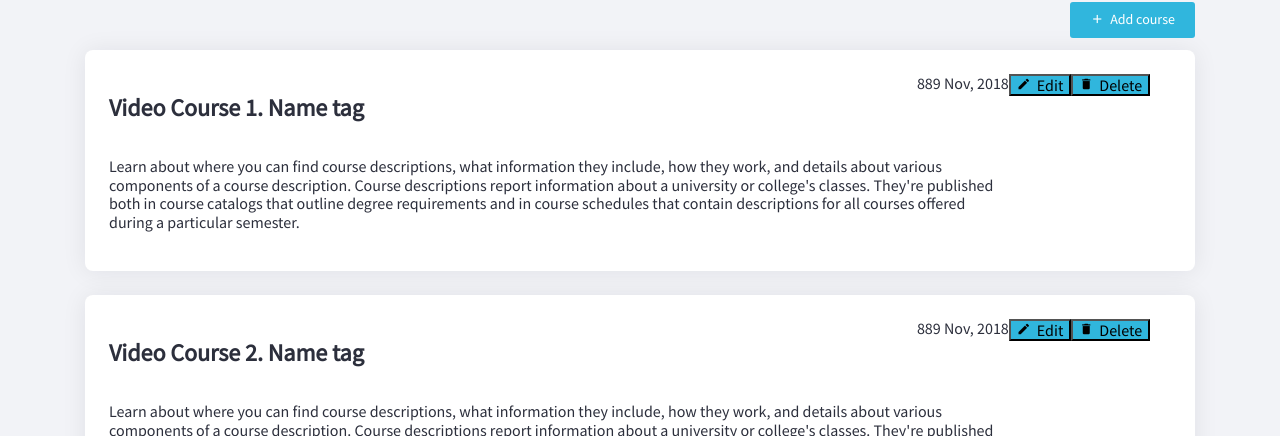
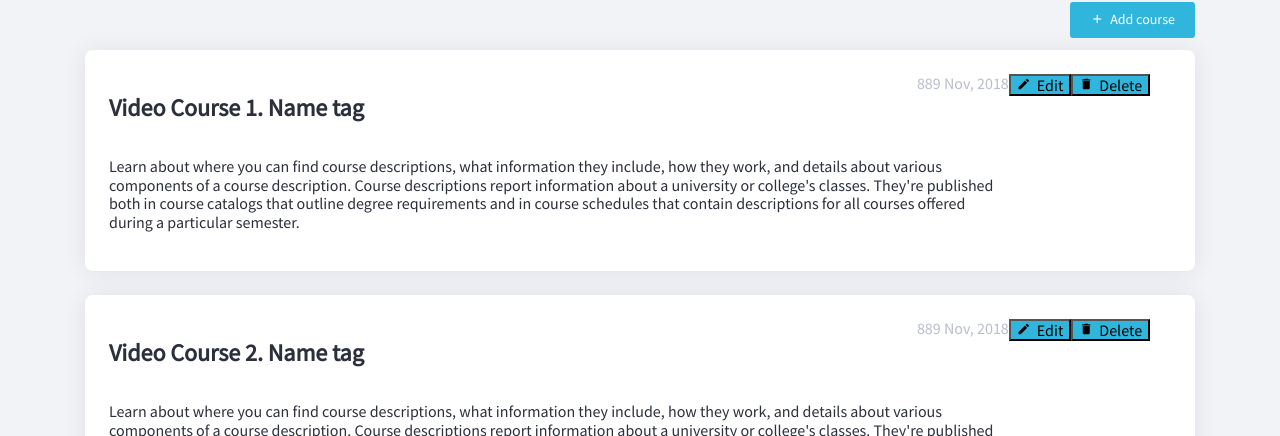
Before and after one commit to OlenaPotiatynyk/angular_mentoring_homework, an Angular app: page / in a window 1280 px wide. Shown: the part 228-664 px from the top of the page. Built offline with nearby package versions, Linux system fonts and the light colour scheme.

Commit message:
add handler to the search field

```diff
--- a/src/app/courses/course-item/course-item.component.html
+++ b/src/app/courses/course-item/course-item.component.html
@@ -2,7 +2,7 @@
   <div class="left-column">
     <div class="header">
       <h2 class="title">{{item.title}}</h2>
-      <div class="time">
+      <div class="time-info">
         <span class="duration">{{item.duration}}</span>
         <span class="date">{{item.creationDate}}</span>
       </div>
--- a/src/app/courses/course-item/course-item.component.scss
+++ b/src/app/courses/course-item/course-item.component.scss
@@ -10,6 +10,10 @@
     .header {
       display: flex;
       justify-content: space-between;
+
+      .time-info {
+        color: $cloudy-blue;
+      }
     }
   }
 
--- a/src/app/courses/courses-page/courses-page.component.html
+++ b/src/app/courses/courses-page/courses-page.component.html
@@ -2,7 +2,7 @@
   <div class="search">
     <div class="search__input">
       <i class="search__input-icon material-icons">search</i>
-      <input class="search__input-field" placeholder="Text to search">
+      <input [(ngModel)]="value" class="search__input-field" placeholder="Text to search" (keyup.enter)="search()">
     </div>
     <button class="search__button button button_ok" (click)="search()">Search</button>
   </div>
--- a/src/app/courses/courses-page/courses-page.component.ts
+++ b/src/app/courses/courses-page/courses-page.component.ts
@@ -12,6 +12,7 @@ export class CoursesPageComponent implements OnInit {
   private courses: CourseModel[] = mockData;
   private users: UserModel[];
   private fakeLink: string;
+  private value = '';
 
   constructor() { }
 
@@ -20,11 +21,11 @@ export class CoursesPageComponent implements OnInit {
   }
 
   search(): void {
-    console.log('%c Don\'t touch me!', 'color: crimson;');
+    console.log('%c' + this.value, 'color: crimson;');
   }
 
   onDeleteItem(id): void {
-    console.log('%c You just deleted item with id: ' + id, 'color: green;');
+    console.log('%cYou just deleted item with id: ' + id, 'color: green;');
   }
 
 }
--- a/src/app/courses/courses.module.ts
+++ b/src/app/courses/courses.module.ts
@@ -1,12 +1,14 @@
 import { NgModule } from '@angular/core';
 import { CommonModule } from '@angular/common';
+import { FormsModule } from '@angular/forms';
 import { CoursesPageComponent } from './courses-page/courses-page.component';
 import { CourseItemComponent } from './course-item/course-item.component';
 
 @NgModule({
   declarations: [CoursesPageComponent, CourseItemComponent],
   imports: [
-    CommonModule
+    CommonModule,
+    FormsModule
   ],
   exports: [
     CoursesPageComponent
```
